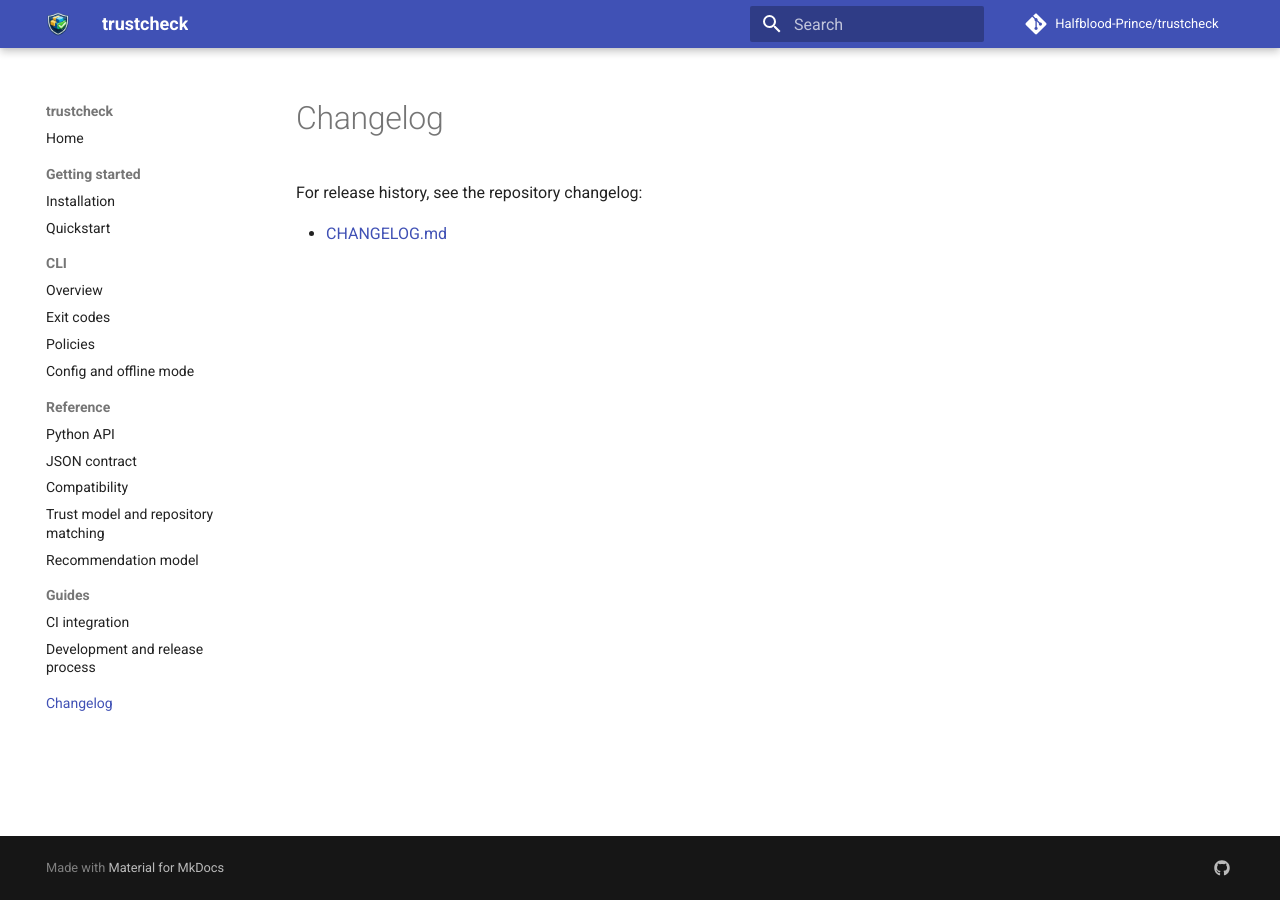
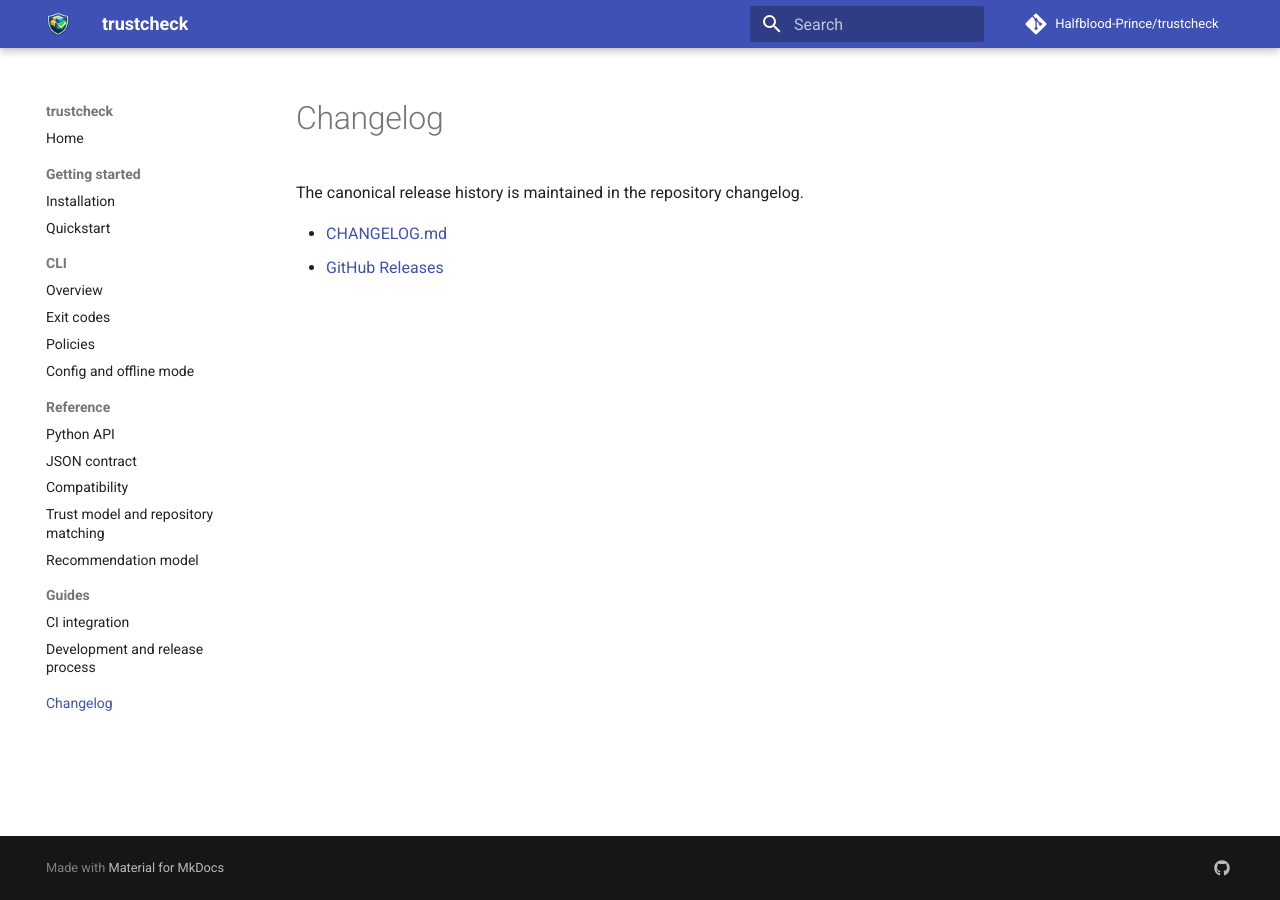
Before and after one commit to Halfblood-Prince/trustcheck, an MkDocs documentation site: the page built from docs/changelog.md, in a window 1280 px wide. Built offline with MkDocs 1.6.1 and Material for MkDocs 9.7.7, drawn with Linux system fonts in a browser that asks for light colours; comment, search, counter and statistics services are not loaded.

Commit message:
Minor edits

```diff
--- a/docs/changelog.md
+++ b/docs/changelog.md
@@ -1,5 +1,6 @@
 # Changelog
 
-For release history, see the repository changelog:
+The canonical release history is maintained in the repository changelog.
 
 - [CHANGELOG.md](https://github.com/Halfblood-Prince/trustcheck/blob/main/CHANGELOG.md)
+- [GitHub Releases](https://github.com/Halfblood-Prince/trustcheck/releases)
```
Also changed, not shown: README.md (+7 -7 lines).
